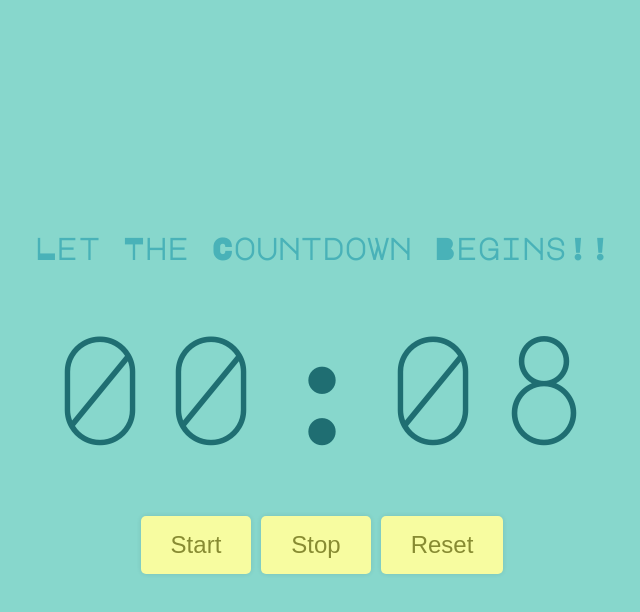
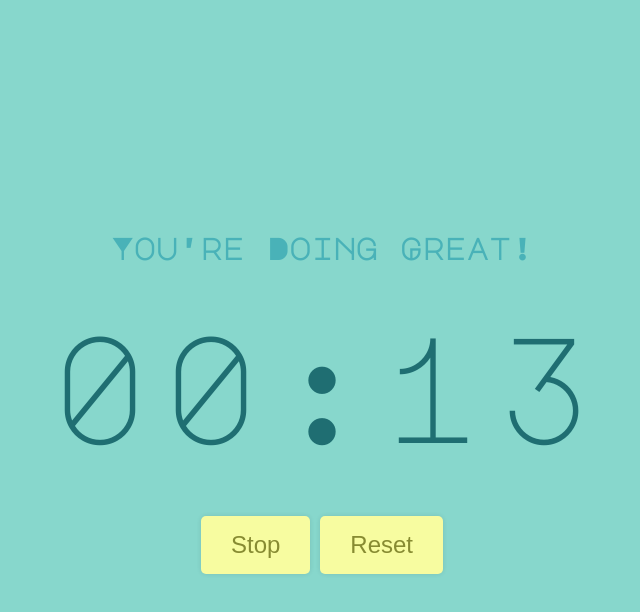
Before and after one commit to Avishek-kr/Timer-reactjs, a React (Create React App) app: page / in a window 1280 px wide. Both pictures are taken after a click on the button "Start". Shown: the top 612 px of the page, without its empty margins (318-958 px from the left). Built offline with nearby package versions, Linux system fonts and the light colour scheme; the HTML template or start-up script is replaced by a standard one.

Commit message:
completed

```diff
--- a/src/App.js
+++ b/src/App.js
@@ -1,28 +1,50 @@
-import React, { useState } from 'react';
+import React, { useState, useRef } from 'react';
 import './App.css';
 
 function padTime(time){
   return time.toString().padStart(2, '0');
 }
 
+
+
 export default function App() {
-  const [title,setTile]=useState("Let The Countdown Begins!!");
-  const [timeLeft, SetTimeLeft]= useState(10);
+  const [title,setTitle]=useState("Let The Countdown Begins!!");
+  const [timeLeft, SetTimeLeft]= useState(15);
+  const [isRunning, setIsRunning] = useState(false)
+  let intervalRef=useRef(null);
 
 
   function startTimer(){
-      setInterval(() => {
+    if(intervalRef.current !== null) return
+
+    setTitle(`You're Doing Great!`);
+    setIsRunning(true);
+     intervalRef.current =  setInterval(() => {
           SetTimeLeft(timeLeft => {
           if(timeLeft >= 1) return timeLeft-1;
 
               // reset
+              resetTimer();
           return 0;
           });
       }, 1000);
   }
+  function stopTimer() {
+    if(intervalRef.current  === null) return
+
+    clearInterval(intervalRef.current);
+    intervalRef.current = null
+    setTitle(`Keep It Up!`);
+    setIsRunning(false)
+
+  }
 
   function resetTimer(){
-    SetTimeLeft();
+    clearInterval(intervalRef.current);
+    intervalRef.current=null;
+    setTitle(`Ready To Go Another Round?`);
+    SetTimeLeft(25*60) ;
+    setIsRunning(false);
   }
 
   const minutes=padTime(Math.floor(timeLeft/60));
@@ -38,8 +60,8 @@ export default function App() {
       </div>
 
       <div className="buttons">
-        <button onClick={startTimer}>Start</button>
-        <button>Stop</button>
+      {!isRunning &&  <button onClick={startTimer}>Start</button>}
+       {isRunning && <button onClick={stopTimer}>Stop</button>}
         <button onClick={resetTimer}>Reset</button>
       </div>
     </div>
```
